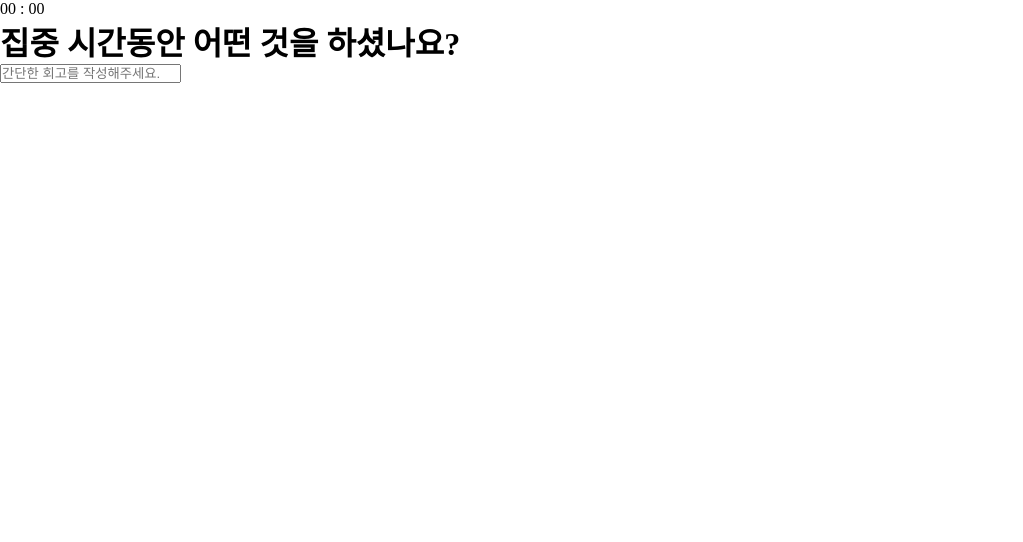
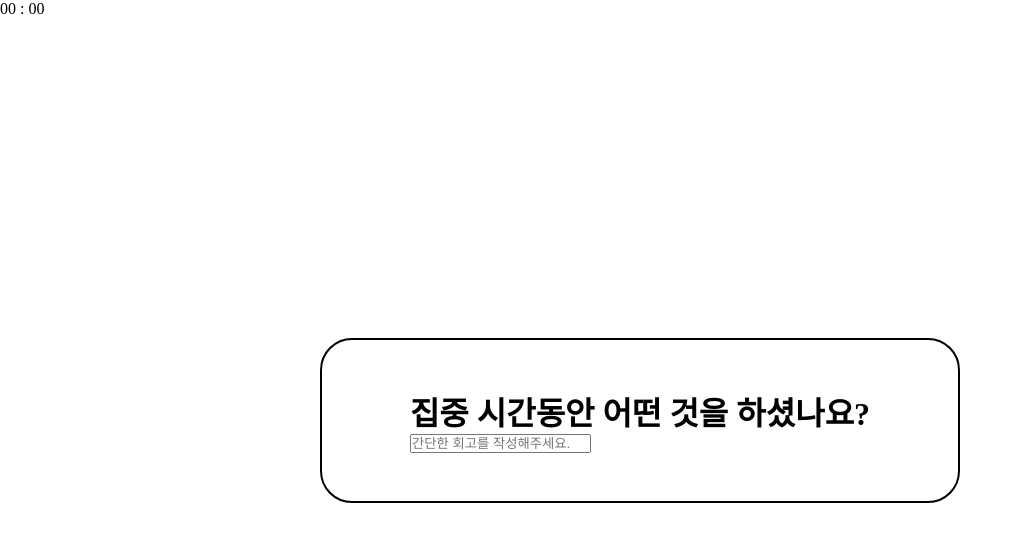
Before and after one commit to CodeSoom-Project/pomodoro, a React (Create React App) app: page /viewtimes in a window 1280 px wide. Shown: the top 542 px of the page, without its empty margins (0-1023 px from the left). Built offline with nearby package versions, Linux system fonts and the light colour scheme.

Commit message:
모달에 retrospect가 inmemory로 저장되게 하라

```diff
--- a/src/containers/RetrospectModalContainer/index.tsx
+++ b/src/containers/RetrospectModalContainer/index.tsx
@@ -1,11 +1,59 @@
+import { FormEvent, useCallback, useState } from 'react';
+
+import styled from '@emotion/styled';
+
 import RetrospectModal from 'components/RetrospectModal';
 
+import { useDispatch } from 'react-redux';
+import { addRetrospect } from 'slice/retrospect';
+
+const CenterLayout = styled.div`
+  display: flex;
+  justify-content: center;
+  align-items: center;
+
+  width: 40em;
+  margin: 20rem auto;
+  padding: 3rem;
+
+  border: 2px solid black;
+  border-radius: 2rem;
+  z-index: 4;
+`;
+
 const RetrospectModalContiner = () => {
+  const dispatch = useDispatch();
+
+  const [retrospect, setRetrospect] = useState({
+    id: 0,
+    contents: '',
+  });
+
+  const handleChangeRetrospect = useCallback(
+    (event: FormEvent<HTMLInputElement>) => {
+      setRetrospect({
+        ...retrospect,
+        contents: event.currentTarget.value,
+      });
+    },
+    [setRetrospect]
+  );
+
+  const handleSubmitRetrospect = useCallback(() => {
+    dispatch(addRetrospect(retrospect));
+  }, [dispatch, retrospect]);
+
   return (
-    <>
-      <h1>집중 시간동안 어떤 것을 하셨나요?</h1>
-      <RetrospectModal />
-    </>
+    <CenterLayout>
+      <div>
+        <h1>집중 시간동안 어떤 것을 하셨나요?</h1>
+        <RetrospectModal
+          onChangeRetrospect={handleChangeRetrospect}
+          submitRetrospect={handleSubmitRetrospect}
+          retrospect={retrospect}
+        />
+      </div>
+    </CenterLayout>
   );
 };
 
```
Also changed, not shown: 1 other file (tests, documents, lock files or other folders).
